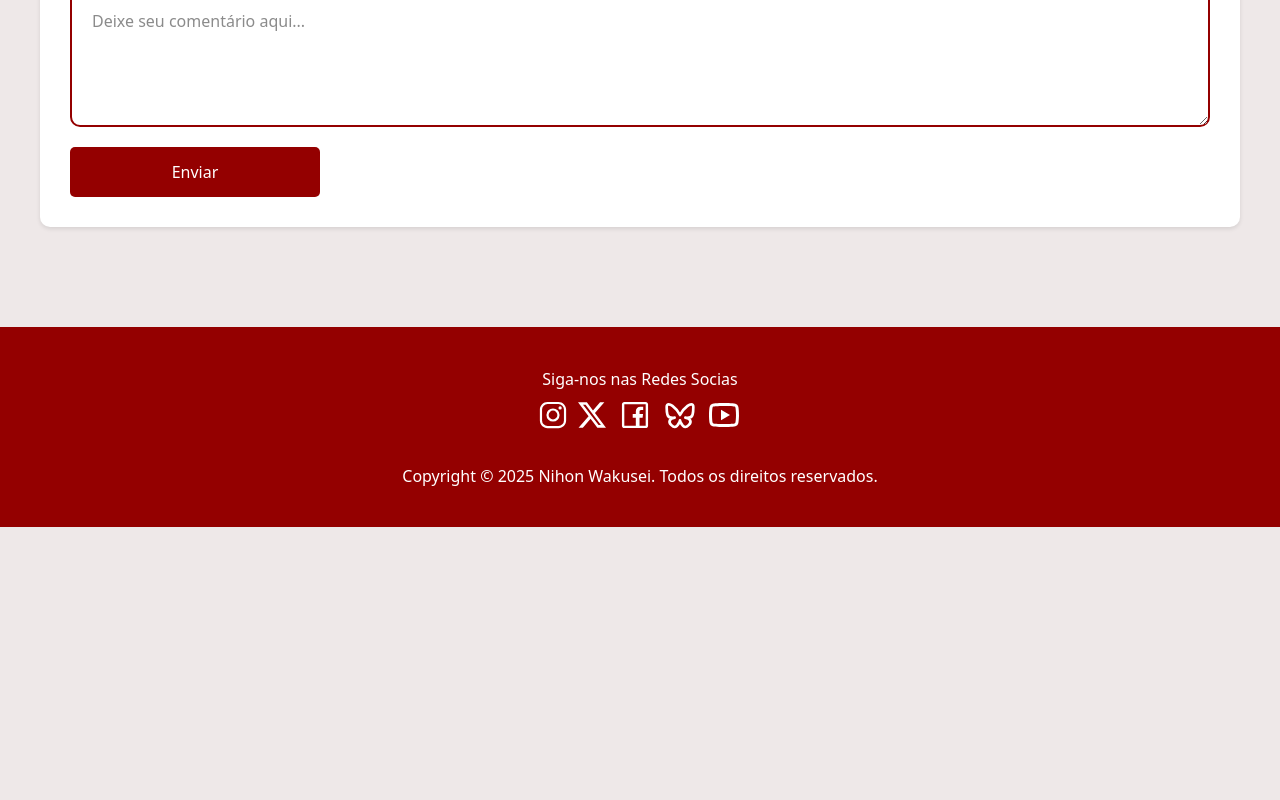
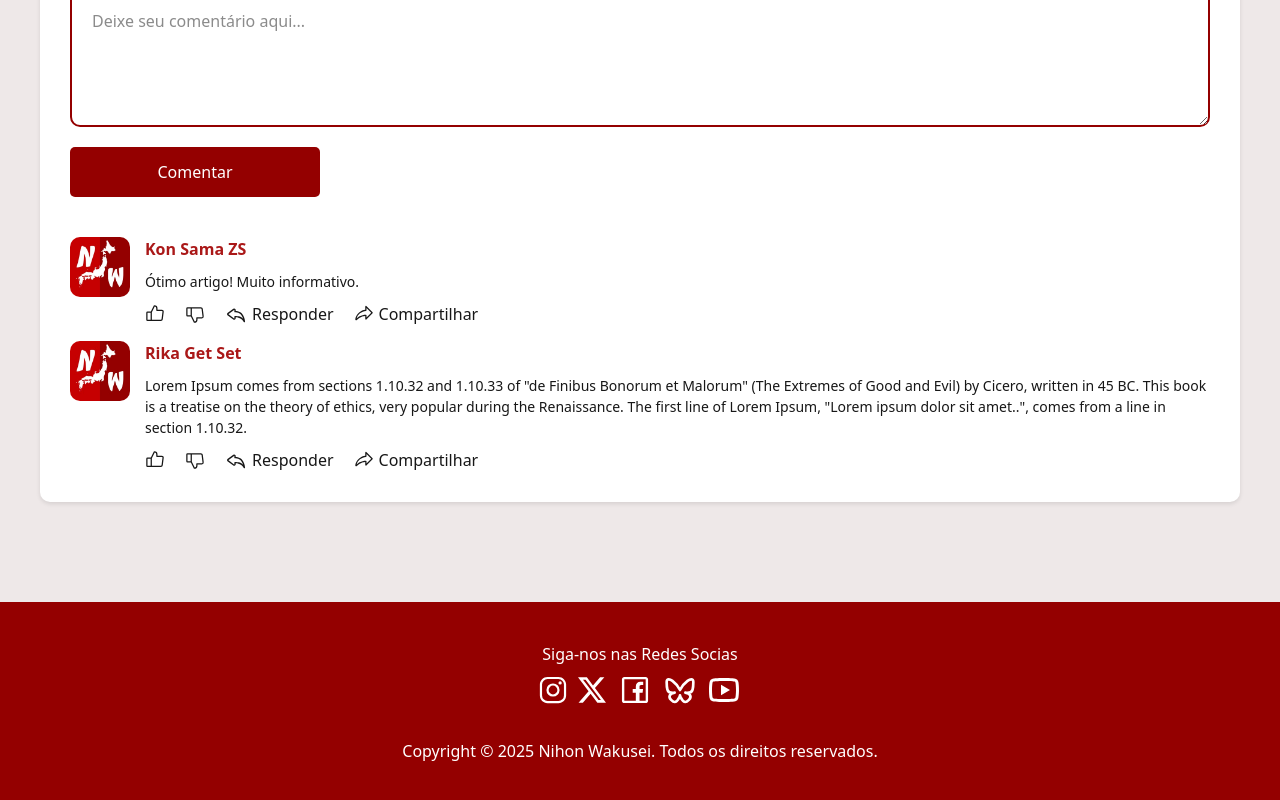
Before and after one commit to rguedesdev/nihon-wakusei, a Next.js app in the folder frontend/: page /anime/1 in a window 1280 px wide. Shown: the part 1185-1985 px from the top of the page. Before the commit the page ends 1712 px from the top, so only its background shows below. Built offline with nearby package versions, Linux system fonts and the light colour scheme.

Commit message:
Ajustes na pagina animeID.

```diff
--- a/frontend/src/components/Comments.tsx
+++ b/frontend/src/components/Comments.tsx
@@ -1,5 +1,19 @@
+// Imports Principais
+import Image from "next/image";
+
 // Style Sheet CSS
 import "./comments.css";
+
+// Icons
+import { BiLike, BiDislike } from "react-icons/bi";
+import { PiThumbsUp } from "react-icons/pi";
+import { PiThumbsDown } from "react-icons/pi";
+
+import { BsReply } from "react-icons/bs";
+import { PiShareFat } from "react-icons/pi";
+
+// Images
+import NW from "../../public/logo.jpg";
 
 function Comments() {
   return (
@@ -11,7 +25,65 @@ function Comments() {
           placeholder="Deixe seu comentário aqui..."
           rows={4}
         ></textarea>
-        <button className="comment-submit-button">Enviar</button>
+        <button className="comment-submit-button">Comentar</button>
+        <div className="comments-list">
+          <div className="comment-item">
+            <Image
+              src={NW}
+              className="comment-avatar"
+              alt="User Profile Picture"
+              width={0}
+              height={0}
+              priority
+            />
+            <div className="comment-content">
+              <h3 className="comment-author">Kon Sama ZS</h3>
+              <p className="comment-text">Ótimo artigo! Muito informativo.</p>
+              <div className="comment-actions">
+                <PiThumbsUp className="comment-btn-action" size={20} />
+                <PiThumbsDown className="comment-btn-action" size={20} />
+                <div className="comment-btn-action">
+                  <BsReply size={22} /> <span>Responder</span>
+                </div>
+                <div className="comment-btn-action">
+                  <PiShareFat size={20} /> <span>Compartilhar</span>
+                </div>
+              </div>
+            </div>
+          </div>
+
+          <div className="comment-item">
+            <Image
+              src={NW}
+              className="comment-avatar"
+              alt="User Profile Picture"
+              width={0}
+              height={0}
+              priority
+            />
+            <div className="comment-content">
+              <h3 className="comment-author">Rika Get Set</h3>
+              <p className="comment-text">
+                Lorem Ipsum comes from sections 1.10.32 and 1.10.33 of "de
+                Finibus Bonorum et Malorum" (The Extremes of Good and Evil) by
+                Cicero, written in 45 BC. This book is a treatise on the theory
+                of ethics, very popular during the Renaissance. The first line
+                of Lorem Ipsum, "Lorem ipsum dolor sit amet..", comes from a
+                line in section 1.10.32.
+              </p>
+              <div className="comment-actions">
+                <PiThumbsUp className="comment-btn-action" size={20} />
+                <PiThumbsDown className="comment-btn-action" size={20} />
+                <div className="comment-btn-action">
+                  <BsReply size={22} /> <span>Responder</span>
+                </div>
+                <div className="comment-btn-action">
+                  <PiShareFat size={20} /> <span>Compartilhar</span>
+                </div>
+              </div>
+            </div>
+          </div>
+        </div>
       </div>
     </section>
   );
--- a/frontend/src/components/comments.css
+++ b/frontend/src/components/comments.css
@@ -25,6 +25,8 @@
   border-radius: 5px;
   color: #ffffff;
   transition: all 0.3s ease;
+
+  margin-bottom: 40px;
 }
 
 .comment-submit-button:hover {
@@ -35,3 +37,60 @@
 .comment-submit-button:active {
   zoom: 0.97;
 }
+
+.comments-list {
+  display: flex;
+  flex-direction: column;
+  gap: 15px;
+}
+
+.comment-item {
+  display: flex;
+  flex-direction: row;
+  gap: 15px;
+}
+
+.comment-avatar {
+  width: 60px;
+  height: 60px;
+  border-radius: 10px;
+}
+
+.comment-content {
+  display: flex;
+  flex-direction: column;
+  gap: 10px;
+}
+
+.comment-author {
+  font-size: 16px;
+  font-weight: bold;
+  color: #aa1818;
+}
+
+.comment-text {
+  font-size: 14px;
+  color: var(--text-color);
+}
+
+.comment-actions {
+  display: flex;
+  flex-direction: row;
+  align-items: center;
+  gap: 20px;
+}
+
+.comment-btn-action {
+  display: flex;
+  flex-direction: row;
+  gap: 5px;
+  align-items: center;
+  cursor: pointer;
+
+  transition: all 0.2s ease;
+}
+
+.comment-btn-action:hover {
+  color: #aa1818;
+  cursor: pointer;
+}
```
